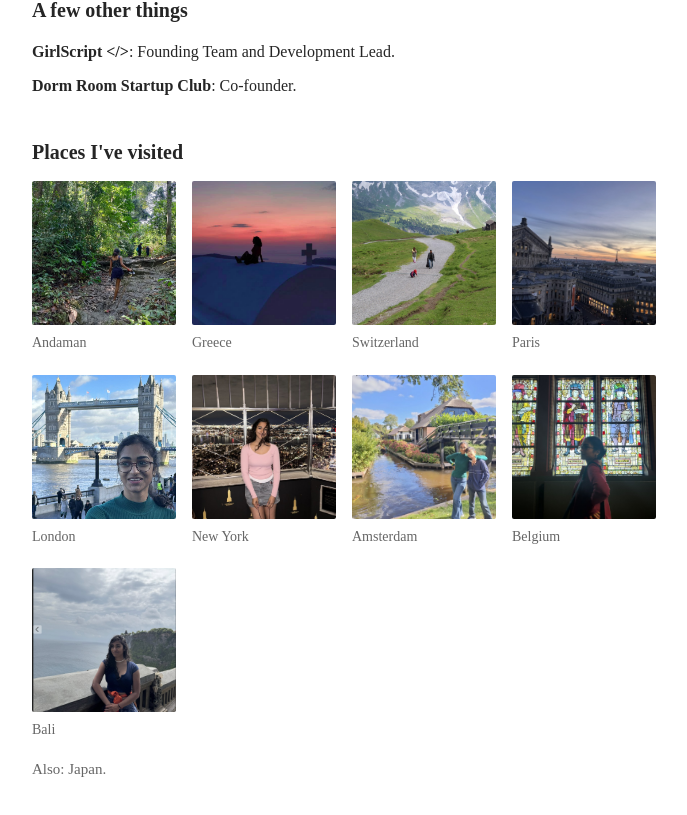
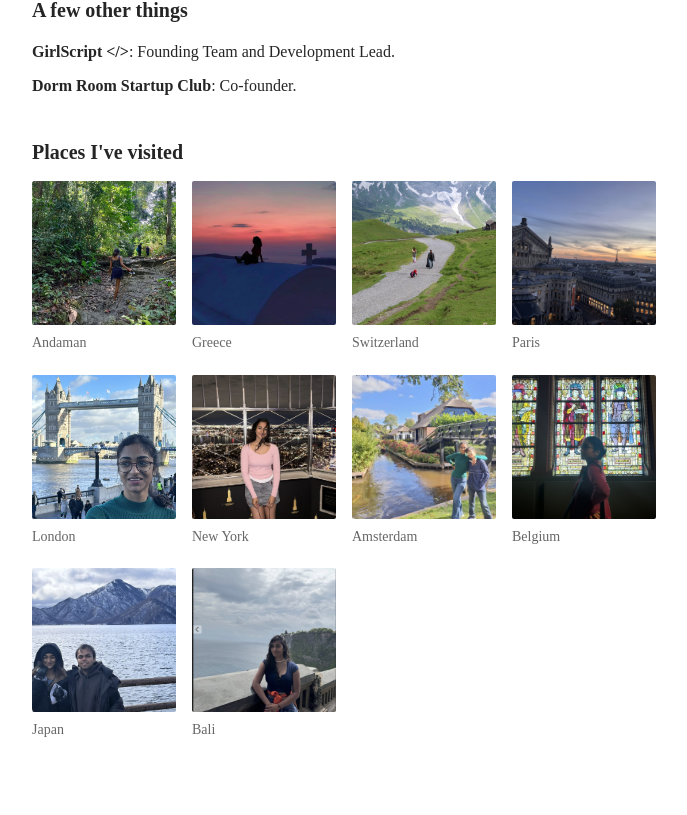
Before and after one commit to Arushigandhi/arushi-portfolio, a Next.js app: page / in a window 1280 px wide. Shown: the part 1073-1888 px from the top of the page, without its empty margins (258-945 px from the left). Built offline with nearby package versions, Linux system fonts and the light colour scheme.

Commit message:
Add Japan photo and hide empty remaining destinations text

```diff
--- a/src/app/page.tsx
+++ b/src/app/page.tsx
@@ -11,7 +11,7 @@ const places: { name: string; photo?: string }[] = [
   { name: "New York", photo: "/assets/travel/new-york.jpg" },
   { name: "Amsterdam", photo: "/assets/travel/amsterdam.jpg" },
   { name: "Belgium", photo: "/assets/travel/belgium.jpg" },
-  { name: "Japan" },
+  { name: "Japan", photo: "/assets/travel/japan.jpg" },
   { name: "Bali", photo: "/assets/travel/bali.jpg" },
 ];
 
@@ -117,9 +117,11 @@ export default function Home() {
             </figure>
           ) : null)}
         </div>
-        <p className="other-places">
-          Also: {places.filter((place) => !place.photo).map((place) => place.name).join(", ")}.
-        </p>
+        {places.some((place) => !place.photo) && (
+          <p className="other-places">
+            Also: {places.filter((place) => !place.photo).map((place) => place.name).join(", ")}.
+          </p>
+        )}
       </section>
     </main>
   );
```
Also changed, not shown: public/assets/travel/japan.jpg (added).
